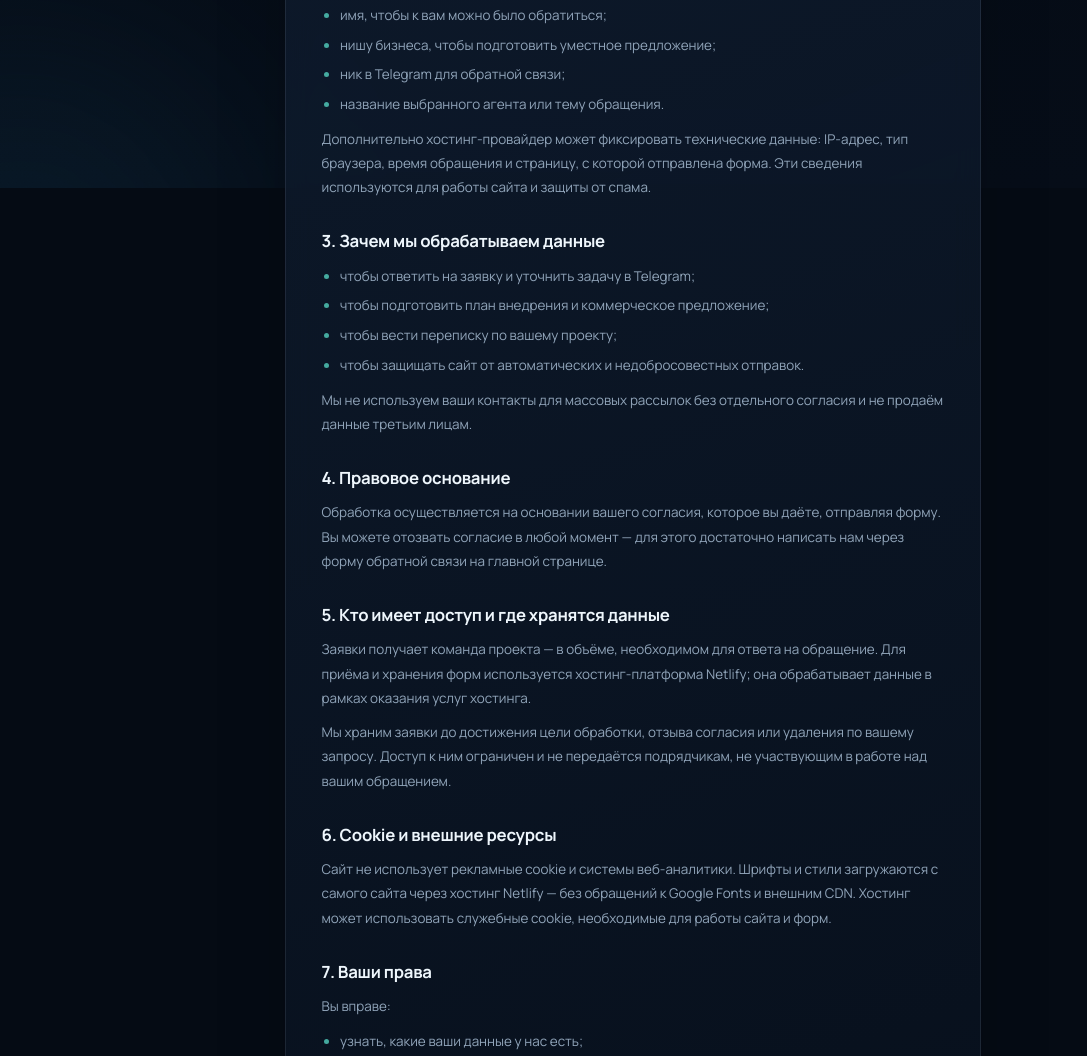
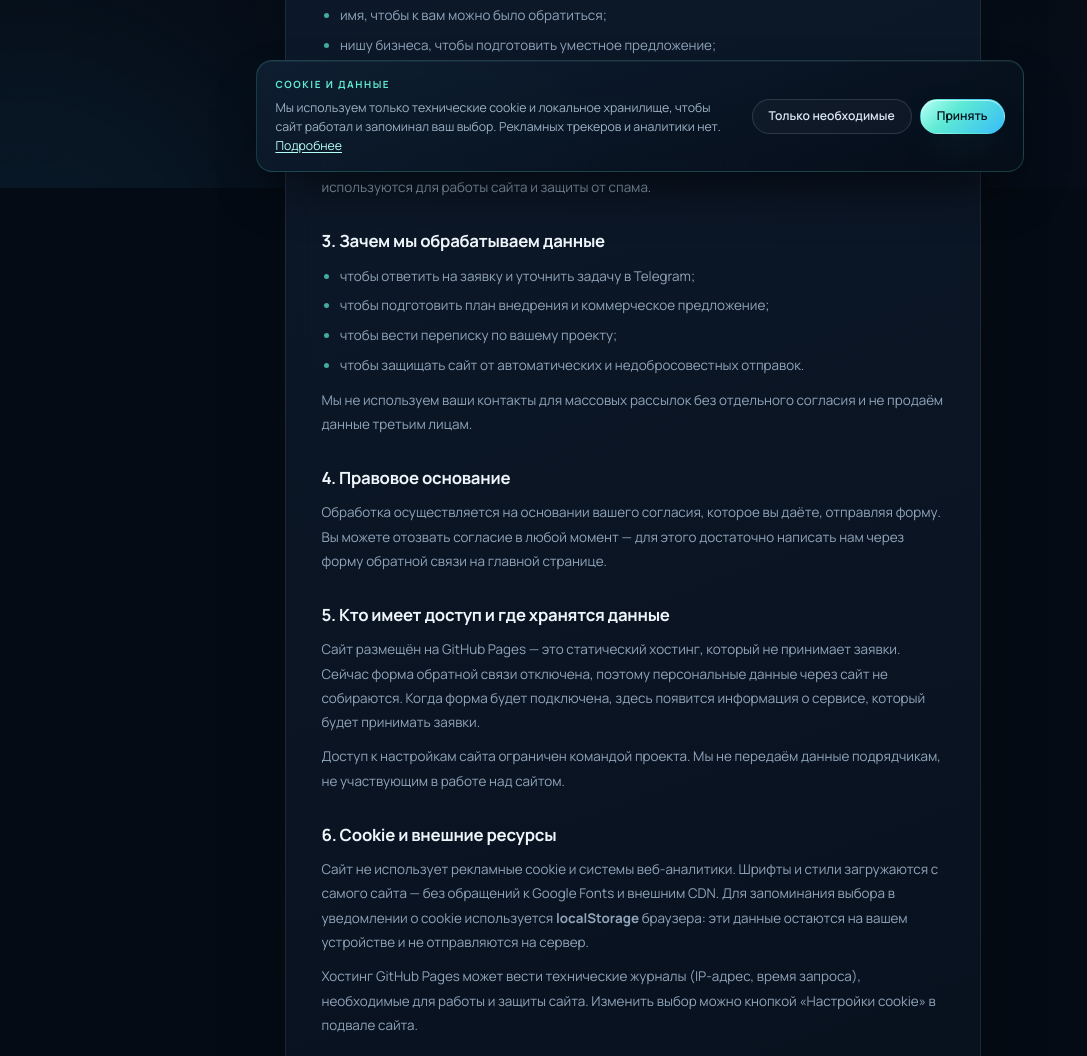
Before and after one commit to neirosmena/neirosmena.github.io, a plain HTML site: page privacy.html in a window 1280 px wide. Shown: the part 612-1668 px from the top of the page, without its empty margins (0-1087 px from the left). Drawn offline with Linux system fonts and the light colour scheme.

Commit message:
Add files via upload

```diff
--- a/css/styles-v2.css
+++ b/css/styles-v2.css
@@ -1521,6 +1521,108 @@ a.footer-link:hover {
   border-radius: 999px;
   color: #8fa3b8;
   font-size: 0.65rem;
+}
+
+/* --------------------------- Плашка cookie --------------------------- */
+
+.cookie-banner {
+  position: fixed;
+  bottom: 1rem;
+  left: 50%;
+  z-index: 90;
+  display: flex;
+  align-items: center;
+  gap: 1.25rem;
+  width: min(calc(100% - 2rem), 48rem);
+  padding: 1rem 1.15rem;
+  border: 1px solid rgba(94, 234, 212, 0.2);
+  border-radius: 1rem;
+  background: linear-gradient(160deg, rgba(14, 30, 49, 0.97), rgba(5, 13, 24, 0.98));
+  box-shadow: 0 24px 60px -24px rgba(0, 0, 0, 0.95), inset 0 1px 0 rgba(255, 255, 255, 0.05);
+  opacity: 0;
+  visibility: hidden;
+  transform: translate(-50%, 0.8rem);
+  transition: opacity 0.26s ease, transform 0.26s var(--ease-out), visibility 0.26s ease;
+  -webkit-backdrop-filter: blur(16px);
+  backdrop-filter: blur(16px);
+}
+
+.cookie-banner.is-visible {
+  opacity: 1;
+  visibility: visible;
+  transform: translate(-50%, 0);
+}
+
+.cookie-banner-body {
+  min-width: 0;
+}
+
+.cookie-banner-title {
+  color: var(--mint);
+  font-size: 0.62rem;
+  font-weight: 700;
+  letter-spacing: 0.16em;
+  text-transform: uppercase;
+}
+
+.cookie-banner-text {
+  margin-top: 0.35rem;
+  color: #9fb2c6;
+  font-size: 0.77rem;
+  line-height: 1.55;
+}
+
+.cookie-banner-text a {
+  color: #b6fff5;
+  text-decoration: underline;
+  text-underline-offset: 2px;
+}
+
+.cookie-banner-actions {
+  display: flex;
+  flex: none;
+  gap: 0.5rem;
+}
+
+.cookie-banner-actions .btn {
+  font-size: 0.76rem;
+}
+
+.cookie-settings {
+  padding: 0;
+  border: 0;
+  background: none;
+  cursor: pointer;
+  font: inherit;
+  text-align: left;
+}
+
+.cookie-settings:hover {
+  color: var(--mint);
+}
+
+@media (max-width: 639px) {
+  .cookie-banner {
+    bottom: 0.5rem;
+    width: calc(100% - 1rem);
+    flex-direction: column;
+    align-items: stretch;
+    gap: 0.8rem;
+    padding: 1rem;
+    border-radius: 0.9rem;
+  }
+
+  .cookie-banner-actions {
+    display: grid;
+    grid-template-columns: 1fr;
+    gap: 0.5rem;
+  }
+
+  .cookie-banner-actions .btn {
+    width: 100%;
+    padding: 0.72rem 0.9rem;
+    font-size: 0.78rem;
+  }
 }
 
 /* --------------------------- Модальное окно --------------------------- */
--- /dev/null
+++ b/js/cookie-consent.js
@@ -0,0 +1,71 @@
+/* ============================================================
+   Плашка cookie: запоминает выбор в localStorage.
+   Сайт использует только техническое хранилище, без аналитики.
+   ============================================================ */
+
+(() => {
+  "use strict";
+
+  const STORAGE_KEY = "ai-store-cookie-consent";
+  const banner = document.getElementById("cookieBanner");
+
+  if (!banner) return;
+
+  const acceptButton = banner.querySelector(".js-cookie-accept");
+  const necessaryButton = banner.querySelector(".js-cookie-necessary");
+  const settingsButtons = document.querySelectorAll(".js-cookie-settings");
+
+  const showBanner = (focusButton) => {
+    banner.hidden = false;
+    window.requestAnimationFrame(() => {
+      banner.classList.add("is-visible");
+    });
+
+    if (focusButton && acceptButton) {
+      window.setTimeout(() => acceptButton.focus({ preventScroll: true }), 60);
+    }
+  };
+
+  const hideBanner = () => {
+    banner.classList.remove("is-visible");
+    window.setTimeout(() => {
+      banner.hidden = true;
+    }, 260);
+  };
+
+  const saveChoice = (choice) => {
+    try {
+      window.localStorage.setItem(STORAGE_KEY, JSON.stringify({
+        choice,
+        savedAt: new Date().toISOString()
+      }));
+    } catch (error) {
+      /* Если localStorage недоступен, просто скрываем плашку на этой странице. */
+    }
+    hideBanner();
+  };
+
+  let savedChoice = null;
+
+  try {
+    savedChoice = window.localStorage.getItem(STORAGE_KEY);
+  } catch (error) {
+    savedChoice = null;
+  }
+
+  if (!savedChoice) {
+    window.setTimeout(() => showBanner(false), 500);
+  }
+
+  if (acceptButton) {
+    acceptButton.addEventListener("click", () => saveChoice("accepted"));
+  }
+
+  if (necessaryButton) {
+    necessaryButton.addEventListener("click", () => saveChoice("necessary"));
+  }
+
+  settingsButtons.forEach((button) => {
+    button.addEventListener("click", () => showBanner(true));
+  });
+})();
--- a/privacy.html
+++ b/privacy.html
@@ -109,22 +109,29 @@
 
         <h2>5. Кто имеет доступ и где хранятся данные</h2>
         <p>
-          Заявки получает команда проекта — в объёме, необходимом для ответа на
-          обращение. Для приёма и хранения форм используется хостинг-платформа
-          Netlify; она обрабатывает данные в рамках оказания услуг хостинга.
+          Сайт размещён на GitHub Pages — это статический хостинг, который не
+          принимает заявки. Сейчас форма обратной связи отключена, поэтому
+          персональные данные через сайт не собираются. Когда форма будет
+          подключена, здесь появится информация о сервисе, который будет
+          принимать заявки.
         </p>
         <p>
-          Мы храним заявки до достижения цели обработки, отзыва согласия или
-          удаления по вашему запросу. Доступ к ним ограничен и не передаётся
-          подрядчикам, не участвующим в работе над вашим обращением.
+          Доступ к настройкам сайта ограничен командой проекта. Мы не передаём
+          данные подрядчикам, не участвующим в работе над сайтом.
         </p>
 
         <h2>6. Cookie и внешние ресурсы</h2>
         <p>
           Сайт не использует рекламные cookie и системы веб-аналитики. Шрифты
-          и стили загружаются с самого сайта через хостинг Netlify — без
-          обращений к Google Fonts и внешним CDN. Хостинг может использовать
-          служебные cookie, необходимые для работы сайта и форм.
+          и стили загружаются с самого сайта — без обращений к Google Fonts и
+          внешним CDN. Для запоминания выбора в уведомлении о cookie используется
+          <strong>localStorage</strong> браузера: эти данные остаются на вашем
+          устройстве и не отправляются на сервер.
+        </p>
+        <p>
+          Хостинг GitHub Pages может вести технические журналы (IP-адрес, время
+          запроса), необходимые для работы и защиты сайта. Изменить выбор можно
+          кнопкой «Настройки cookie» в подвале сайта.
         </p>
 
         <h2>7. Ваши права</h2>
@@ -176,11 +183,28 @@
       <div class="flex flex-wrap items-center gap-x-5 gap-y-2">
         <a class="footer-link" href="index.html">Главная</a>
         <a class="footer-link" href="index.html#faq">Вопросы</a>
+        <button class="footer-link cookie-settings js-cookie-settings" type="button">Настройки cookie</button>
         <span>Работаем по NDA</span>
       </div>
     </div>
   </footer>
 
+  <div class="cookie-banner" id="cookieBanner" role="region" aria-label="Уведомление об использовании cookie" hidden>
+    <div class="cookie-banner-body">
+      <p class="cookie-banner-title">Cookie и данные</p>
+      <p class="cookie-banner-text">
+        Мы используем только технические cookie и локальное хранилище, чтобы сайт
+        работал и запоминал ваш выбор. Рекламных трекеров и аналитики нет.
+        <a href="privacy.html">Подробнее</a>
+      </p>
+    </div>
+    <div class="cookie-banner-actions">
+      <button class="btn btn-ghost btn-sm js-cookie-necessary" type="button">Только необходимые</button>
+      <button class="btn btn-primary btn-sm js-cookie-accept" type="button">Принять</button>
+    </div>
+  </div>
+
+  <script src="js/cookie-consent.js" defer></script>
   <script>
     document.getElementById("year").textContent = new Date().getFullYear();
   </script>
```
Also changed, not shown: index.html (+24 -7 lines).
